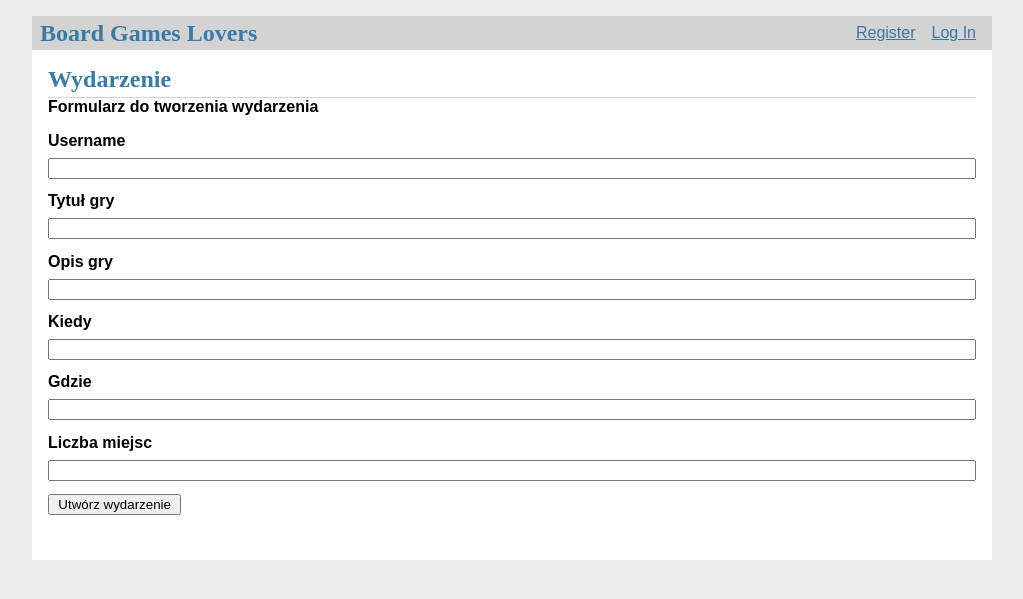
After one commit to majajonez/BGL, a Flask app: page /event in a window 1280 px wide. The commit adds this page. Shown: the top 599 px of the page, without its empty margins (128-1151 px from the left). Run offline with Flask 2, Linux system fonts and the light colour scheme; some libraries are stand-ins or nearby versions.

Commit message:
dodanie możliwości tworzenia wydarzenia, które zapisuje się w bazie danych

```diff
--- a/flaskr/auth.py
+++ b/flaskr/auth.py
@@ -70,7 +70,7 @@ def login():
             if password2 == uzytkownik[0][2]:
                 session.clear()
                 session['user_id'] = uzytkownik[0][0] #todo: uzyc nazwy kolumny
-                return redirect(url_for('main.profil'))
+                return redirect(url_for('main.main_page'))
             else:
                 error = 'Incorrect password.'
         else:
--- a/flaskr/init_db.py
+++ b/flaskr/init_db.py
@@ -29,7 +29,24 @@ try:
                      'Warszawa')
                     )
 
-
+        cur.execute('DROP TABLE IF EXISTS wydarzenia;')
+        cur.execute('CREATE TABLE wydarzenia (id serial PRIMARY KEY,'
+                    'login text NOT NULL,'
+                    'jaka_gra text NOT NULL,'
+                    'opis text,'
+                    'kiedy text NOT NULL,'
+                    'gdzie text NOT NULL,'
+                    'ile_miejsc smallint);'
+                    )
+        cur.execute('INSERT INTO wydarzenia (login, jaka_gra, opis, kiedy, gdzie, ile_miejsc)'
+                    'VALUES (%s, %s, %s, %s, %s, %s)',
+                    ('maja',
+                     'Azul',
+                     'Kafelkowa gra logiczna',
+                     '01.01.2023',
+                     'Warszawa',
+                     4)
+                    )
 
         conn.commit()
 
--- a/flaskr/main.py
+++ b/flaskr/main.py
@@ -1,23 +1,69 @@
 from flask import (
-    Blueprint, render_template
+    Blueprint, render_template, request, redirect, url_for, flash
 )
 from flask import Flask
 
 from flaskr import db, auth
 from flaskr.auth import login_required
+from flaskr.db import get_db
 
 config = {
-    "SECRET_KEY":'dev'
+    "SECRET_KEY": 'dev'
 }
 app = Flask(__name__)
 app.config.from_mapping(config)
 
 bp = Blueprint('main', __name__)
 
+
 @bp.route('/profil')
 @login_required
 def profil():
     return render_template('main/profil.html')
+
+
+@bp.route('/main_page', methods=['GET', 'POST'])
+def main_page():
+    if request.method == 'POST':
+        return redirect(url_for('main.event'))
+
+    return render_template('main/main_page.html')
+
+
+@bp.route('/event', methods=['GET', 'POST'])
+def event():
+    if request.method == 'POST':
+        args = request.form
+        user = args.get("user", None)
+        title = args.get("title", None)
+        description = args.get("description", None)
+        when = args.get("when", None)
+        where = args.get("where", None)
+        the_number_of_seats = args.get("the_number_of_seats", None)
+        error = None
+        if user and title and description and when and where and the_number_of_seats:
+            conn = get_db()
+            cur = conn.cursor()
+            try:
+                cur.execute('INSERT INTO wydarzenia (login, jaka_gra, opis, kiedy, gdzie, ile_miejsc)'
+                            'VALUES (%s, %s, %s, %s, %s, %s)',
+                            (user,
+                             title,
+                             description,
+                             when,
+                             where,
+                             the_number_of_seats)
+                            )
+                conn.commit()
+                cur.close()
+                return redirect(url_for('main.main_page'))
+            except Exception as e:
+                print(e)
+                error = "Nie udało się utworzyć wydarzenia"
+        else:
+            error = "Brakuje informacji"
+        flash(error)
+    return render_template('main/event.html')
 
 
 if __name__ == '__main__':
--- a/flaskr/templates/base.html
+++ b/flaskr/templates/base.html
@@ -2,7 +2,7 @@
 <title>{% block title %}{% endblock %} - Flaskr</title>
 <link rel="stylesheet" href="{{ url_for('static', filename='style.css') }}">
 <nav>
-  <h1>Flaskr</h1>
+  <h1>Board Games Lovers</h1>
   <ul>
     {% if g.user %}
       <li><span>{{ g.user['username'] }}</span>
--- /dev/null
+++ b/flaskr/templates/main/event.html
@@ -0,0 +1,25 @@
+{% extends 'base.html' %}
+
+{% block header %}
+  <h1>{% block title %}Wydarzenie{% endblock %}</h1>
+{% endblock %}
+
+{% block content %}
+<b>Formularz do tworzenia wydarzenia</b>
+
+  <form method="post">
+    <label for="user">Username</label>
+    <input name="user" id="user" required>
+    <label for="title">Tytuł gry</label>
+    <input name="title" id="title" required>
+    <label for="description">Opis gry</label>
+    <input name="description" id="description" required>
+    <label for="when">Kiedy</label>
+    <input name="when" id="when" required>
+    <label for="where">Gdzie</label>
+    <input name="where" id="where" required>
+    <label for="the_number_of_seats">Liczba miejsc</label>
+    <input name="the_number_of_seats" id="the_number_of_seats" required>
+    <input type="submit" value="Utwórz wydarzenie">
+  </form>
+{% endblock %}
--- a/flaskr/templates/main/main_page.html
+++ b/flaskr/templates/main/main_page.html
@@ -1,9 +1,12 @@
 {% extends 'base.html' %}
 
 {% block header %}
-  <h1>{% block title %}Board Games Lovers{% endblock %}</h1>
+  <h1>{% block title %}Strona Główna{% endblock %}</h1>
 {% endblock %}
 
 {% block content %}
 <b>Tu będą wyświetlane wydarzenia</b>
+  <form method="post">
+    <input type="submit" value="Utwórz wydarzenie">
+  </form>
 {% endblock %}
```
